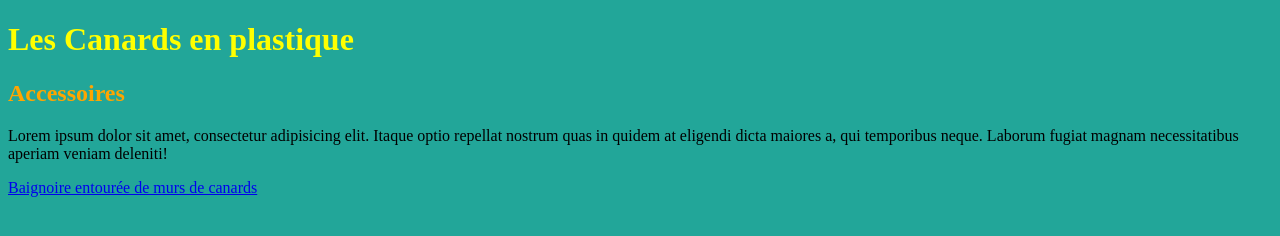
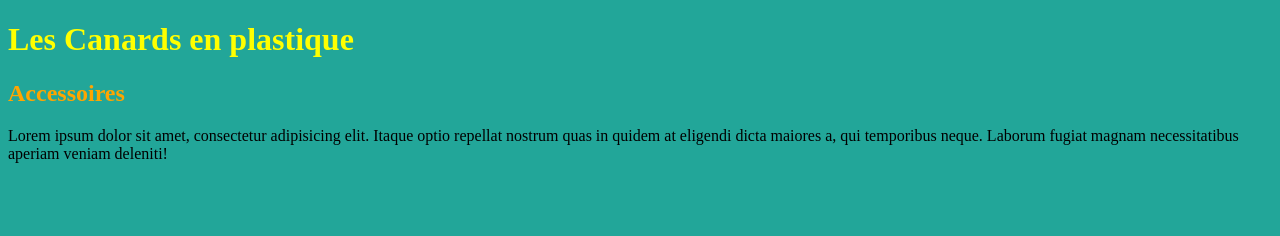
Before and after one commit to MEtourneaud/lapiscine_exo_git, a plain HTML site: page index.html in a window 1280 px wide. Drawn offline with Linux system fonts and the light colour scheme.

Commit message:
Revert "Ajout_photo"
This reverts commit c8a85289f4d75bc9b3e7801c418c3bdc10f222e4.

```diff
--- a/index.html
+++ b/index.html
@@ -10,6 +10,5 @@
     <h1>Les Canards en plastique</h1>
         <h2>Accessoires</h2>
             <p>Lorem ipsum dolor sit amet, consectetur adipisicing elit. Itaque optio repellat nostrum quas in quidem at eligendi dicta maiores a, qui temporibus neque. Laborum fugiat magnam necessitatibus aperiam veniam deleniti!</p>
-            <a href="canards_pieds_baignoire.jpg">Baignoire entourée de murs de canards</a>
 </body>
 </html>
```
Also changed, not shown: 1 other file.
